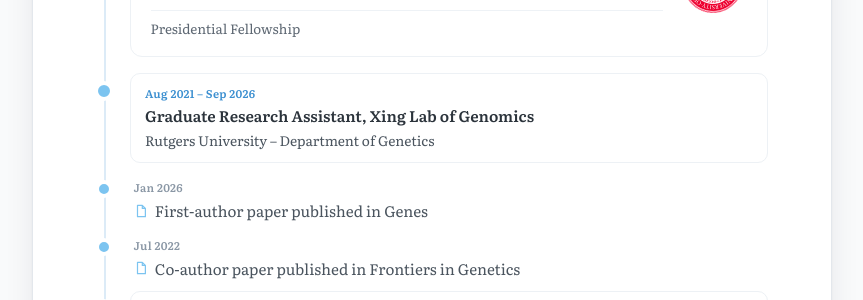
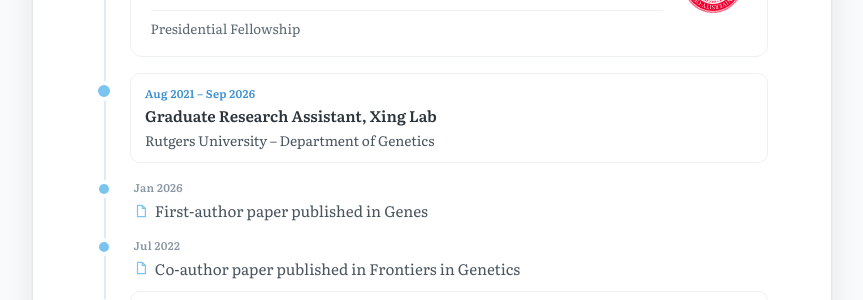
Before and after one commit to mklodi1/mklodi1.github.io, a Jekyll site: the page built from index.html, in a window 1280 px wide and 900 px high, scrolled down 677 px. Shown: the part 156-456 px from the top of the window, without its empty margins (208-1071 px from the left). Built offline with Jekyll 4.4.1, drawn with Linux system fonts in a browser that asks for light colours.

Commit message:
Shorten to Xing Lab
Co-Authored-By: Claude Opus 5.5 <noreply@anthropic.com>
Claude-Session: https://claude.ai/code/session_018B7yRm4wV88UDqtVSP6gVK

```diff
--- a/_data/journey.yml
+++ b/_data/journey.yml
@@ -9,7 +9,7 @@
   logo: /assets/img/logos/rutgers.png
 
 - when: "Aug 2021 – Sep 2026"
-  title: "Graduate Research Assistant, Xing Lab of Genomics"
+  title: "Graduate Research Assistant, Xing Lab"
   type: research
   place: "Rutgers University – Department of Genetics"
 
```
